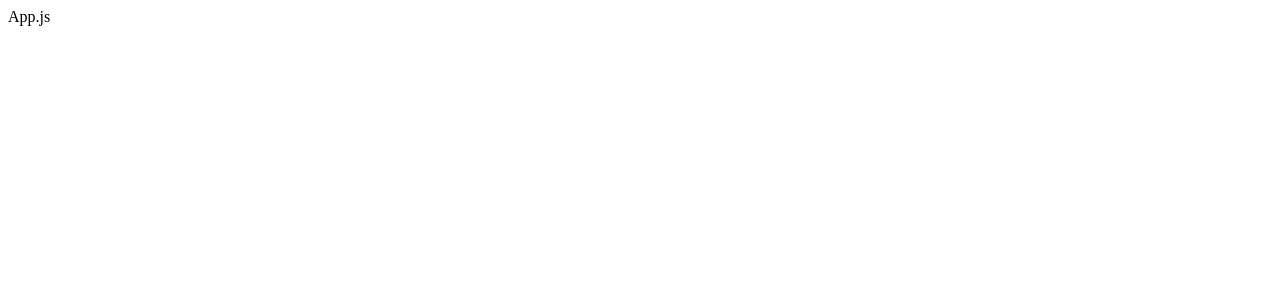
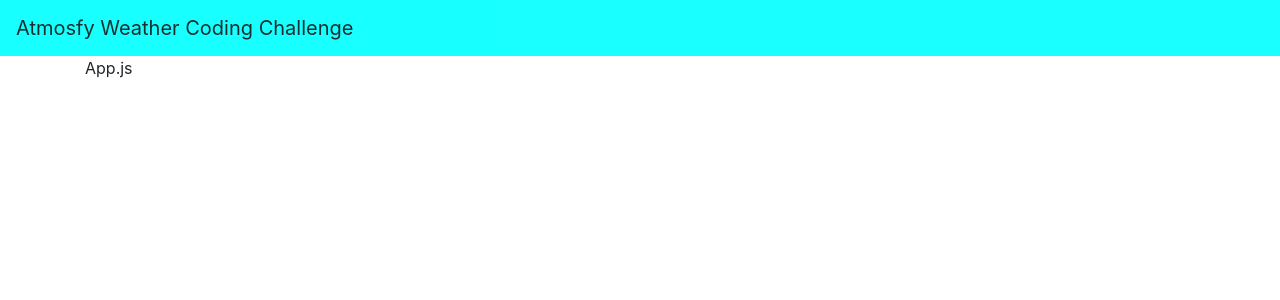
Before and after one commit to mjcampos/Atmosfy-Coding-Challenge, a React (Create React App) app: page / in a window 1280 px wide. Shown: the top 300 px of the page. Built offline with nearby package versions, Linux system fonts and the light colour scheme.

Commit message:
Installed React Boostrap.
Set up Navbar component that holds the App title.

```diff
--- a/package.json
+++ b/package.json
@@ -6,7 +6,9 @@
     "@testing-library/jest-dom": "^4.2.4",
     "@testing-library/react": "^9.3.2",
     "@testing-library/user-event": "^7.1.2",
+    "bootstrap": "^4.5.0",
     "react": "^16.13.1",
+    "react-bootstrap": "^1.0.1",
     "react-dom": "^16.13.1",
     "react-scripts": "3.4.1"
   },
--- a/src/components/App.js
+++ b/src/components/App.js
@@ -1,9 +1,15 @@
 import React from 'react';
+import {Container} from 'react-bootstrap';
+import Nav from './Nav';
 
 function App() {
   return (
     <div>
-    	App.js
+    	<Nav/>
+
+    	<Container>
+    		App.js
+    	</Container>
     </div>
   );
 }
--- /dev/null
+++ b/src/components/Nav.js
@@ -0,0 +1,12 @@
+import React from 'react';
+import {Navbar} from 'react-bootstrap';
+
+function Nav() {
+	return (
+		<Navbar id={"Navbar"}>
+			<Navbar.Brand href="/">Atmosfy Weather Coding Challenge</Navbar.Brand>
+		</Navbar>
+	);
+}
+
+export default Nav;
--- /dev/null
+++ b/src/index.css
@@ -0,0 +1,4 @@
+#Navbar {
+	background-color: #00FFFF;
+	opacity: 0.9;
+}
--- a/src/index.js
+++ b/src/index.js
@@ -1,6 +1,8 @@
 import React from 'react';
 import ReactDOM from 'react-dom';
 import App from './components/App';
+import 'bootstrap/dist/css/bootstrap.min.css';
+import './index.css';
 
 ReactDOM.render(
 	<App />,
```
Also changed, not shown: 1 other file (tests, documents, lock files or other folders).
